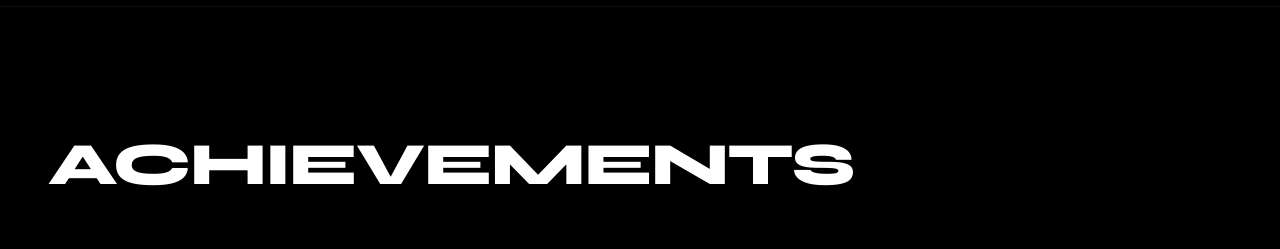
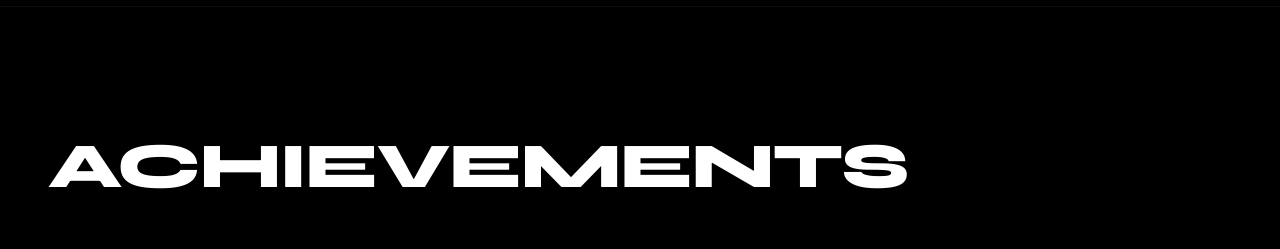
Before and after one commit to MohamedYounus05/Mohamed-Younus-Portfolio, a React (Vite) app in the folder portfolio-test-main/: page / in a window 1280 px wide. Shown: the part 9800-10049 px from the top of the page. Built offline with nearby package versions, Linux system fonts and the light colour scheme; a web font is replaced by a local one.

Commit message:
Update heading font size using clamp function

```diff
--- a/portfolio-test-main/src/components/Achievements.jsx
+++ b/portfolio-test-main/src/components/Achievements.jsx
@@ -26,7 +26,7 @@ const Achievements = () => {
 
         {/* Section Heading */}
         <div className="flex flex-col gap-4">
-       <h2 className="text-[2rem] sm:text-5xl md:text-6xl font-extrabold tracking-tight leading-none font-syne">
+      <h2 className="text-[clamp(1.6rem,7vw,4rem)] font-extrabold tracking-tight leading-none font-syne">
   ACHIEVEMENTS
 </h2>
         </div>
```
